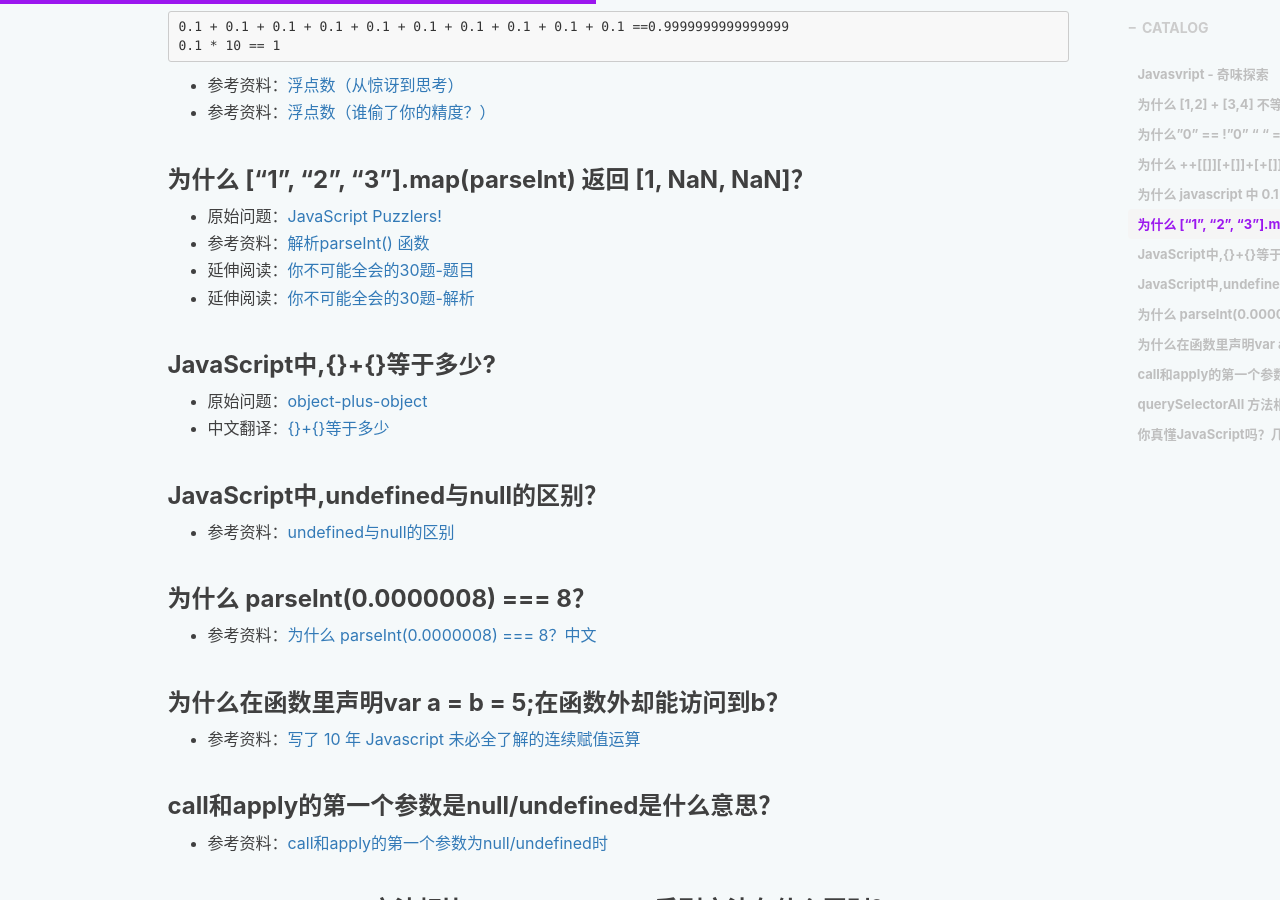
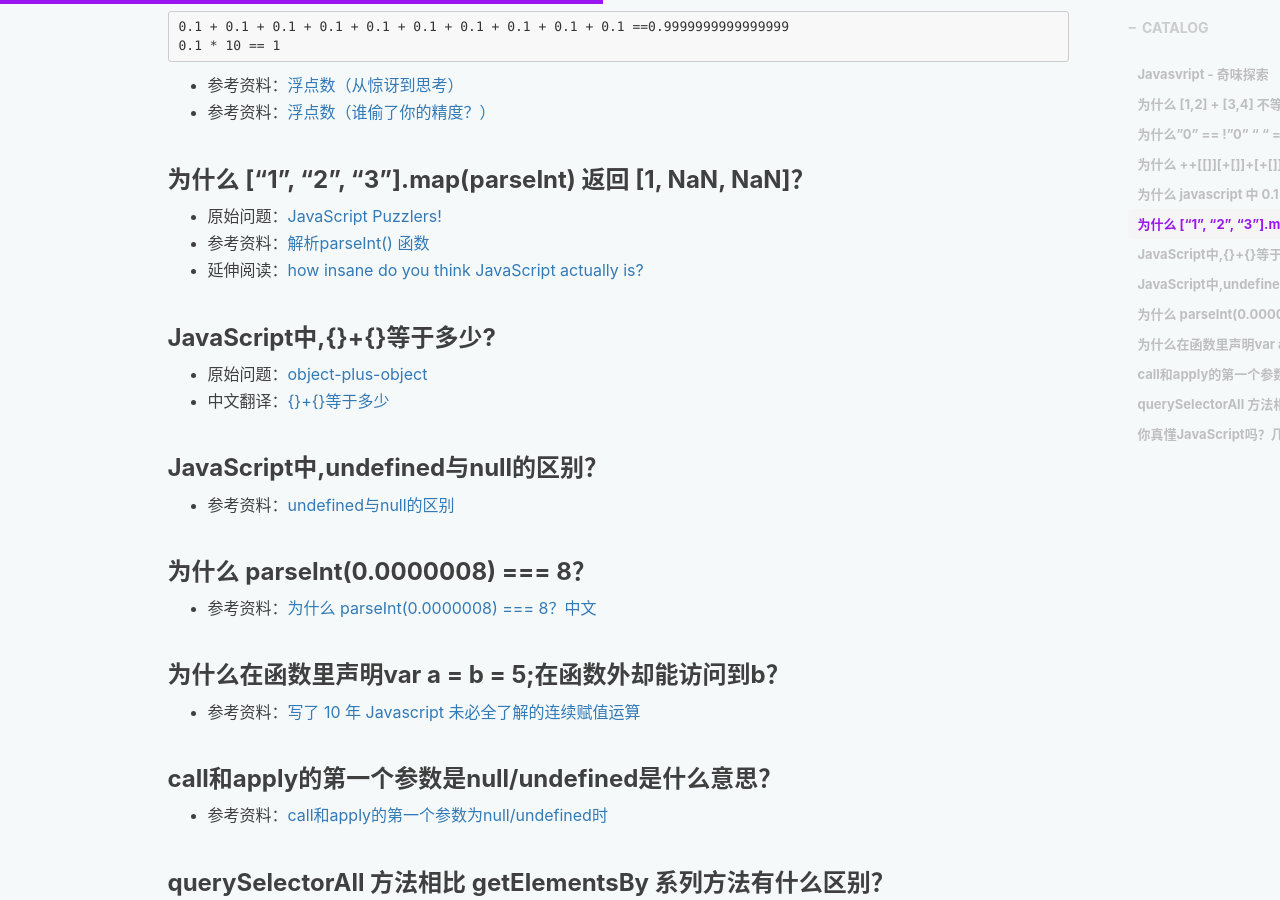
Before and after one commit to LonelyJoker/xiaohuazheng.github.io, a Jekyll site: the page built from _posts/2017-01-21-play-js-odd.md, in a window 1280 px wide and 900 px high, scrolled down 1170 px. Built offline with Jekyll 4.4.1, drawn with Linux system fonts in a browser that asks for light colours; nearby versions of some CDN libraries; comment, search, counter and statistics services are not loaded.

Commit message:
update odd javascript post

```diff
--- a/_posts/2017-01-21-play-js-odd.md
+++ b/_posts/2017-01-21-play-js-odd.md
@@ -51,8 +51,7 @@ JavaScript中有很多奇妙的东西，归咎or归功于设计时候的迅速
 
  - 原始问题：[JavaScript Puzzlers!][12]
  - 参考资料：[解析parseInt() 函数][13]
- - 延伸阅读：[你不可能全会的30题-题目][14]
- - 延伸阅读：[你不可能全会的30题-解析][15]
+ - 延伸阅读：[how insane do you think JavaScript actually is?][14]
 
 ### JavaScript中,{}+{}等于多少?
 
```
Also changed, not shown: other parts of _posts/2017-01-21-play-js-odd.md (+2 -2 lines).
